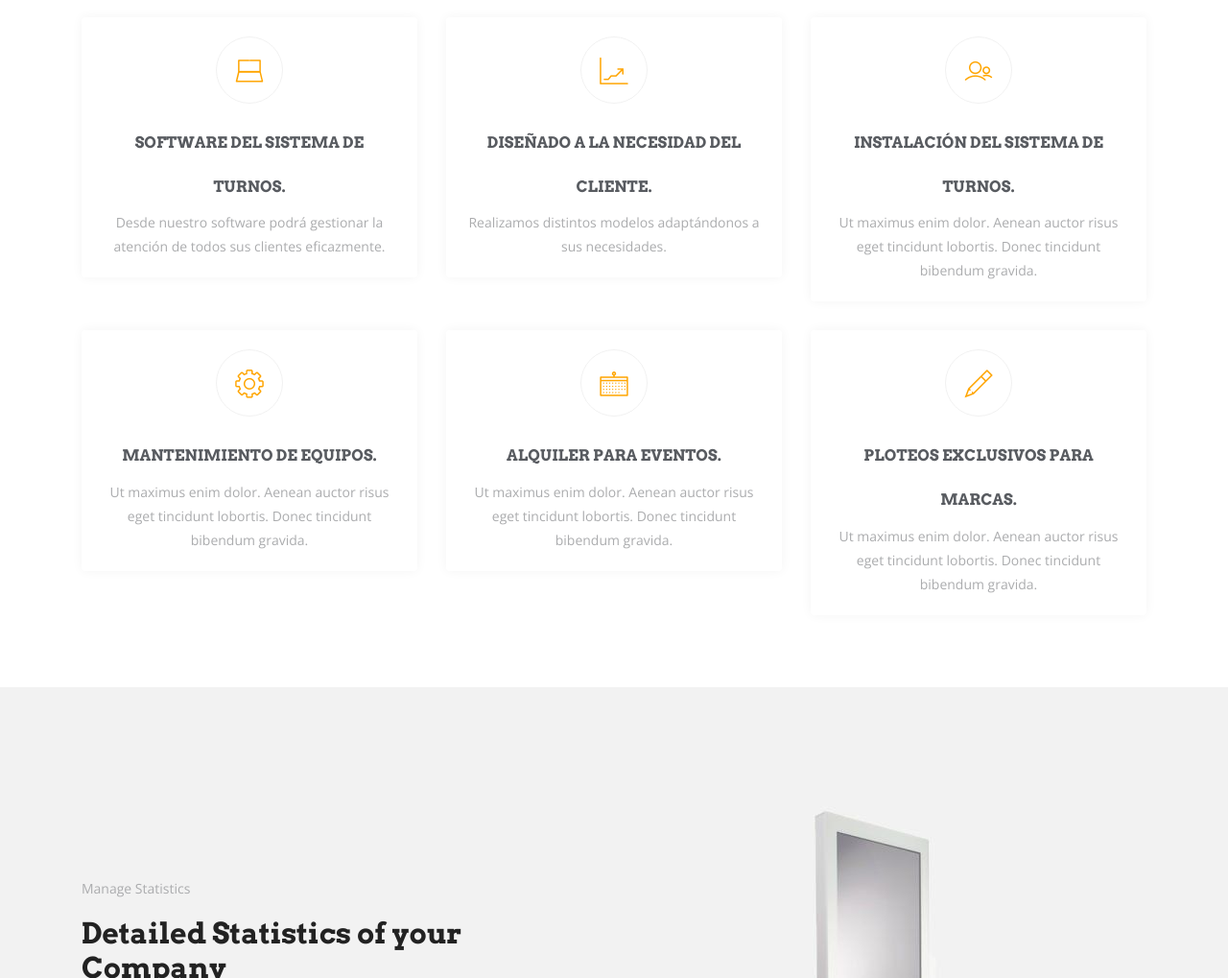
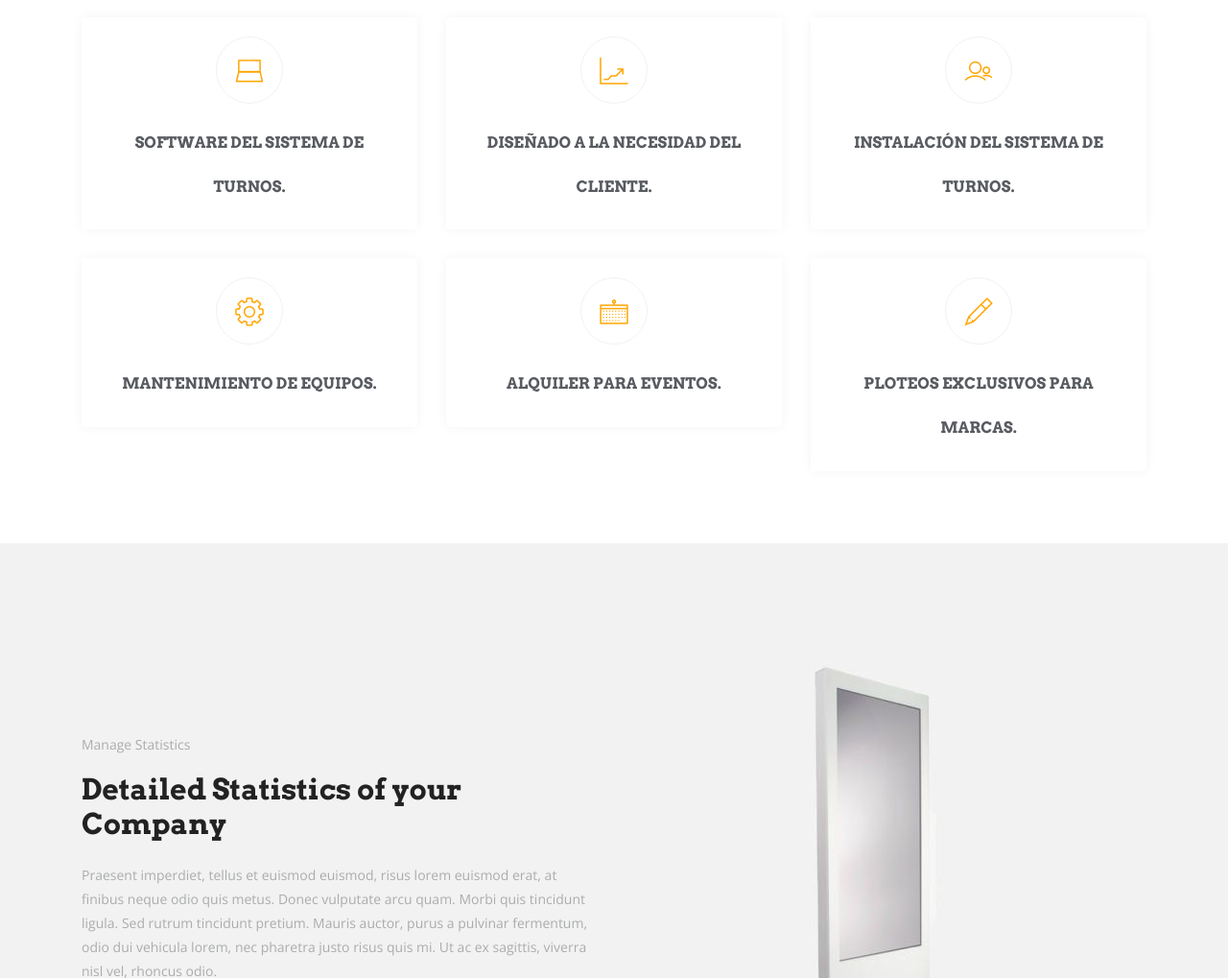
Before and after one commit to nmonzon/Valnic, a plain HTML site: page index.html in a window 1280 px wide. Shown: the part 786-1805 px from the top of the page at 96% size. Drawn offline with nearby package versions, Linux system fonts and the light colour scheme; files whose address does not match are found by name.

Commit message:
Quitado los subtitulos de Nuestros servicios

```diff
--- a/index.html
+++ b/index.html
@@ -117,7 +117,7 @@
               </div>
               <div class="services-content">
                 <h3><a href="#">Software del sistema de turnos.</a></h3>
-                <p>Desde nuestro software podrá gestionar la atención de todos sus clientes eficazmente.</p>
+                <!--<p>Desde nuestro software podrá gestionar la atención de todos sus clientes eficazmente.</p>-->
               </div>
             </div>
           </div>
@@ -129,7 +129,7 @@
               </div>
               <div class="services-content">
                 <h3><a href="#">Diseñado a la necesidad del cliente.</a></h3>
-                <p>Realizamos distintos modelos adaptándonos a sus necesidades. </p>
+                <!--<p>Realizamos distintos modelos adaptándonos a sus necesidades. </p>-->
               </div>
             </div>
           </div>
@@ -141,7 +141,7 @@
               </div>
               <div class="services-content">
                 <h3><a href="#">Instalación del sistema de turnos.</a></h3>
-                <p>Ut maximus enim dolor. Aenean auctor risus eget tincidunt lobortis. Donec tincidunt bibendum gravida. </p>
+                <!--<p>Ut maximus enim dolor. Aenean auctor risus eget tincidunt lobortis. Donec tincidunt bibendum gravida. </p>-->
               </div>
             </div>
           </div>
@@ -153,7 +153,7 @@
               </div>
               <div class="services-content">
                 <h3><a href="#">Mantenimiento de equipos.</a></h3>
-                <p>Ut maximus enim dolor. Aenean auctor risus eget tincidunt lobortis. Donec tincidunt bibendum gravida. </p>
+                <!--<p>Ut maximus enim dolor. Aenean auctor risus eget tincidunt lobortis. Donec tincidunt bibendum gravida. </p>-->
               </div>
             </div>
           </div>
@@ -165,7 +165,7 @@
               </div>
               <div class="services-content">
                 <h3><a href="#">Alquiler para eventos.</a></h3>
-                <p>Ut maximus enim dolor. Aenean auctor risus eget tincidunt lobortis. Donec tincidunt bibendum gravida. </p>
+                <!--<p>Ut maximus enim dolor. Aenean auctor risus eget tincidunt lobortis. Donec tincidunt bibendum gravida. </p>-->
               </div>
             </div>
           </div>
@@ -177,7 +177,7 @@
               </div>
               <div class="services-content">
                 <h3><a href="#">Ploteos exclusivos para marcas.</a></h3>
-                <p>Ut maximus enim dolor. Aenean auctor risus eget tincidunt lobortis. Donec tincidunt bibendum gravida. </p>
+                <!--<p>Ut maximus enim dolor. Aenean auctor risus eget tincidunt lobortis. Donec tincidunt bibendum gravida. </p>-->
               </div>
             </div>
           </div>
```
